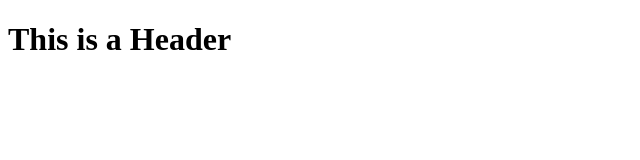
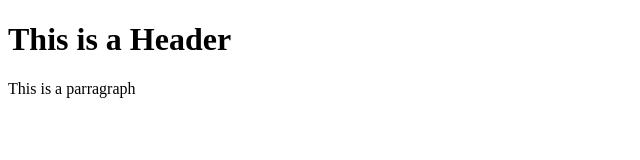
Before and after one commit to eyarie/git-test, a website: page index.html in a window 1280 px wide. Shown: the whole page, without its empty margins (0-640 px from the left). Drawn offline with Linux system fonts and the light colour scheme.

Commit message:
Using NPM

```diff
--- a/index.html
+++ b/index.html
@@ -2,5 +2,6 @@
 <html>
    <body>
       <h1>This is a Header</h1>
+      <p>This is a parragraph</p>
    </body>
 </html>
```
Also changed, not shown: package.json (added, +24 -0 lines), 2 other files.
